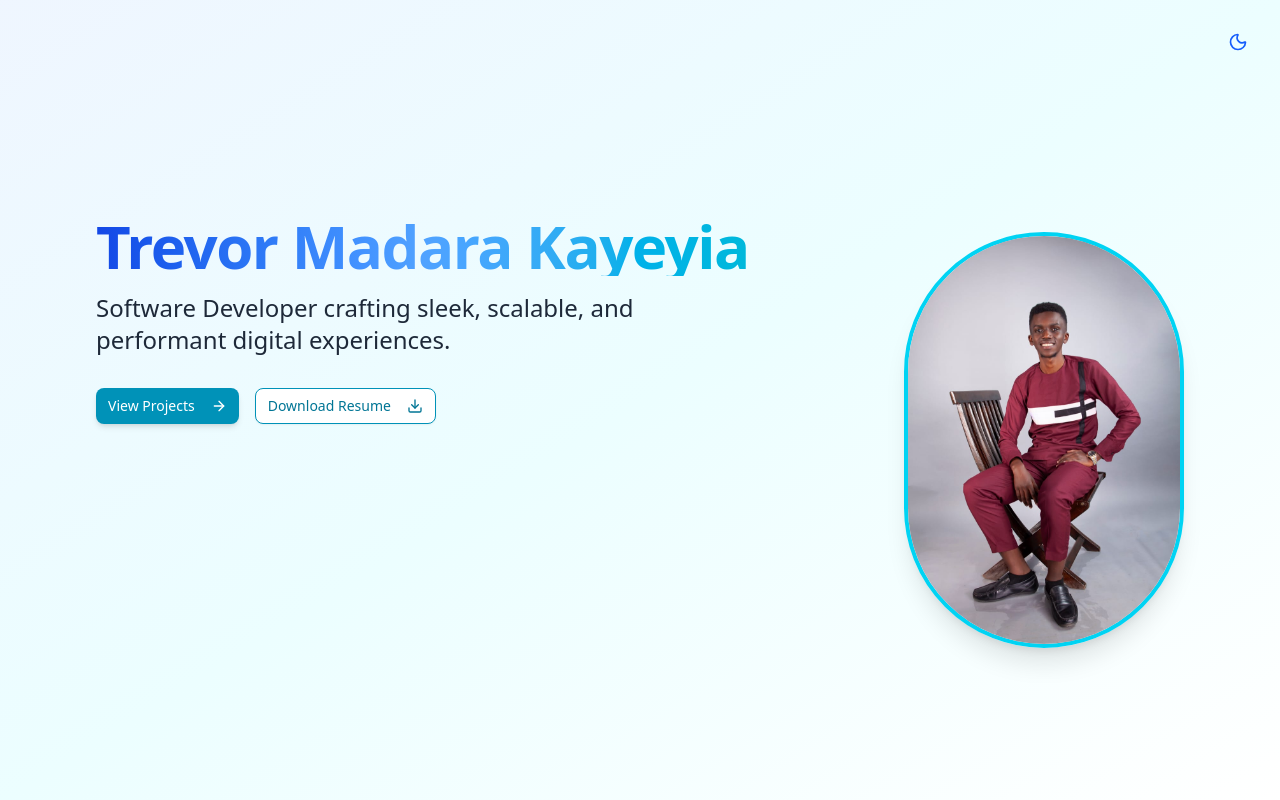
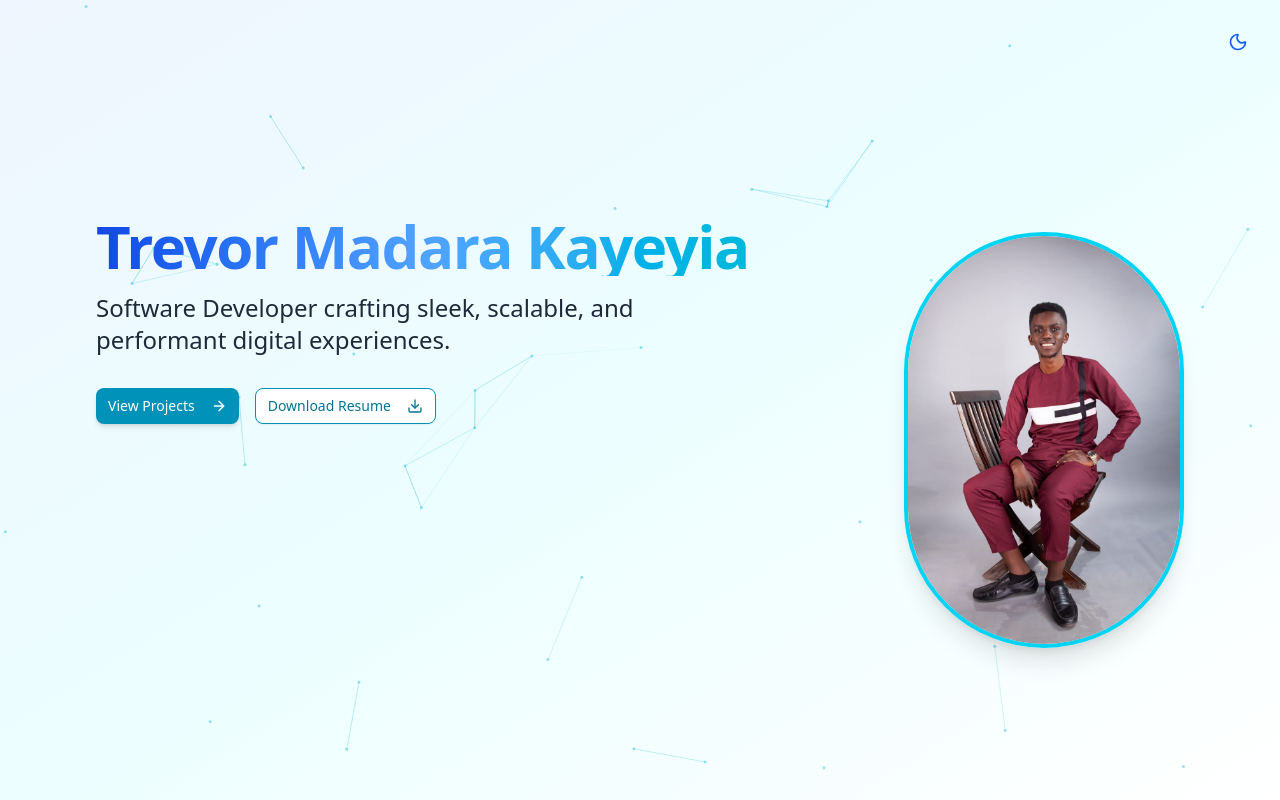
Before and after one commit to Trevor-Kayeyia-Madara/trevor-portfolio, a React (Vite) app: page / in a window 1280 px wide. Built offline with nearby package versions, Linux system fonts and the light colour scheme.

Commit message:
Optional Hero Features

```diff
--- a/src/components/StarsBackground.tsx
+++ b/src/components/StarsBackground.tsx
@@ -12,7 +12,7 @@ export default function StarsBackground() {
     <Particles
       id="tsparticles"
       init={particlesInit}
-      className="absolute inset-0 -z-10"
+      className="absolute inset-0 -z-0"
       options={{
         fullScreen: false,
         background: {
```
